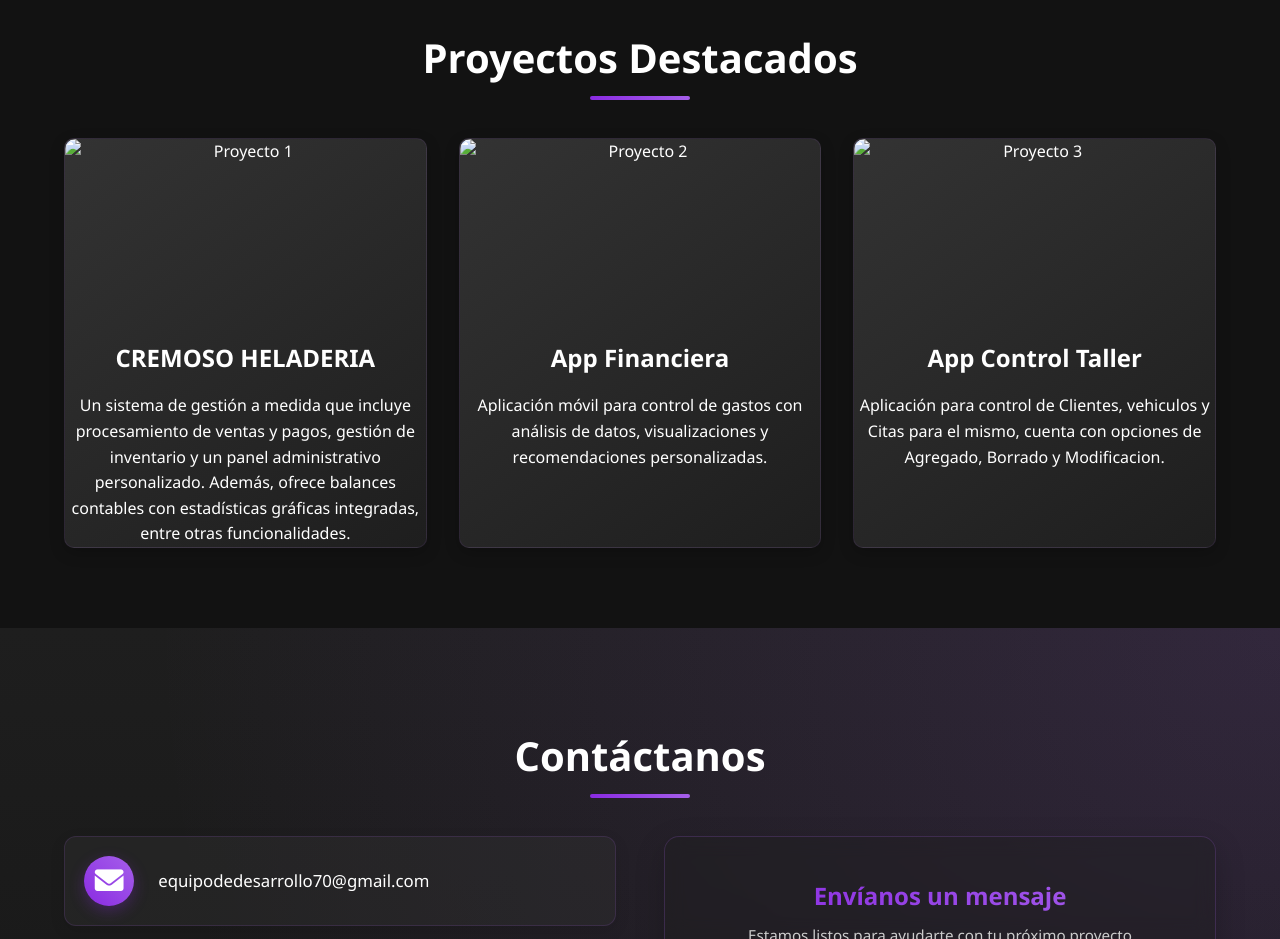
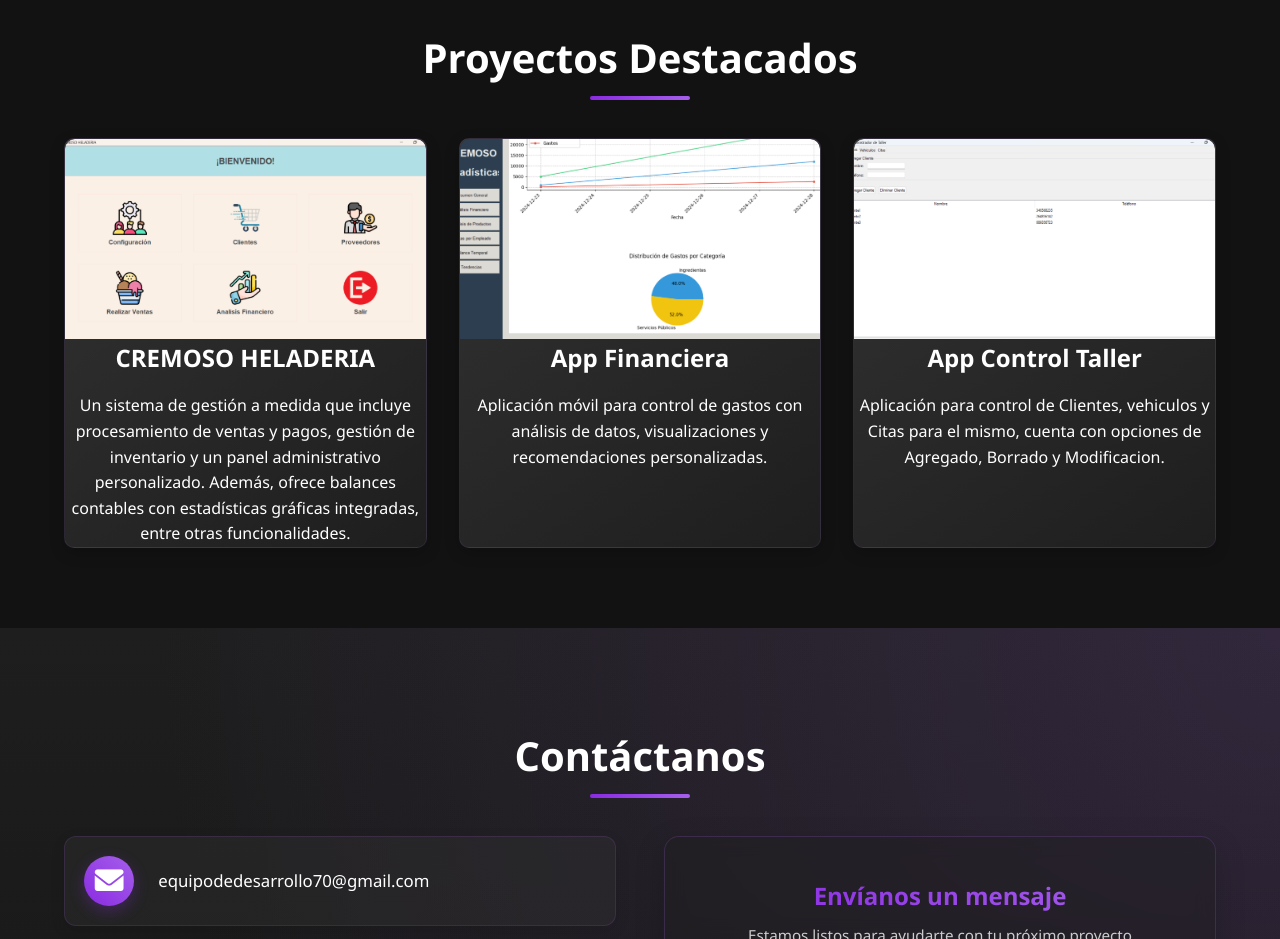
Before and after one commit to EliasSaid08/sparkdev.github.io, a plain HTML site: page index.html in a window 1280 px wide. Shown: the part 1360-2299 px from the top of the page. Drawn offline with nearby package versions, Linux system fonts and the light colour scheme.

Commit message:
solucion del problema de las imagenes

```diff
--- a/index.html
+++ b/index.html
@@ -69,17 +69,17 @@
         <h2 class="section-title">Proyectos Destacados</h2>
         <div class="grid">
             <div class="card">
-                <img src="/sparkdev/imagenes/menuadmin.png" alt="Proyecto 1" class="project-img">
+                <img src="/imagenes/menuadmin.png" alt="Proyecto 1" class="project-img">
                 <h3 class="card-title">CREMOSO HELADERIA</h3>
                 <p>Un sistema de gestión a medida que incluye procesamiento de ventas y pagos, gestión de inventario y un panel administrativo personalizado. Además, ofrece balances contables con estadísticas gráficas integradas, entre otras funcionalidades.</p>
             </div>
             <div class="card">
-                <img src="/sparkdev/imagenes/stats.png" alt="Proyecto 2" class="project-img">
+                <img src="/imagenes/stats.png" alt="Proyecto 2" class="project-img">
                 <h3 class="card-title">App Financiera</h3>
                 <p>Aplicación móvil para control de gastos con análisis de datos, visualizaciones y recomendaciones personalizadas.</p>
             </div>
             <div class="card">
-                <img src="/sparkdev/imagenes/image.png" alt="Proyecto 3" class="project-img">
+                <img src="/imagenes/image.png" alt="Proyecto 3" class="project-img">
                 <h3 class="card-title">App Control Taller</h3>
                 <p>Aplicación para control de Clientes, vehiculos y Citas para el mismo, cuenta con opciones de Agregado, Borrado y Modificacion.</p>
             </div>
```
